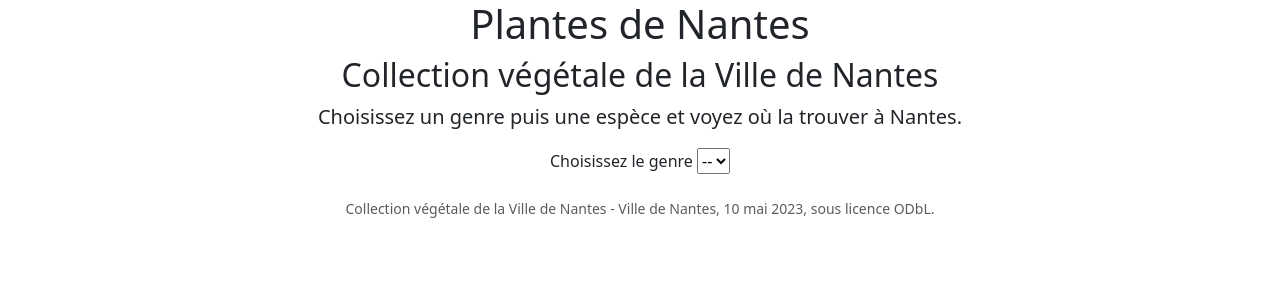
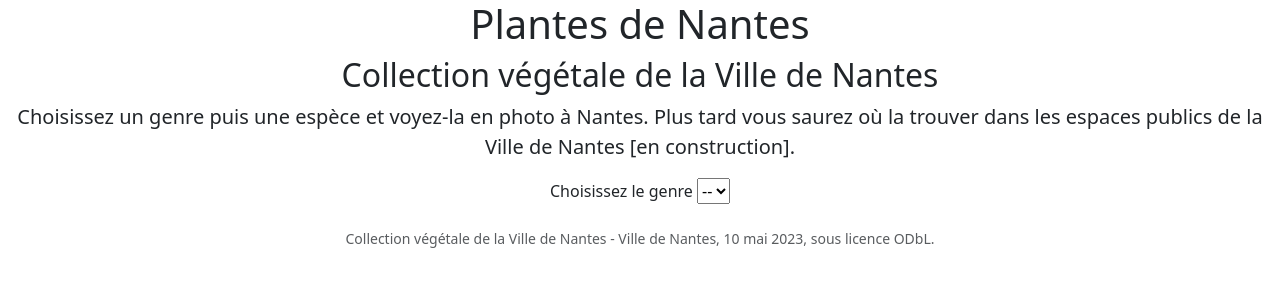
Before and after one commit to OpymS/PlantesDeNantes, a plain HTML site: page index.html in a window 1280 px wide. Drawn offline with nearby package versions, Linux system fonts and the light colour scheme; no server answers.

Commit message:
en construction

```diff
--- a/index.html
+++ b/index.html
@@ -15,7 +15,7 @@
 	</header>
 
 	<p class="lead">
-		Choisissez un genre puis une espèce et voyez où la trouver à Nantes.
+		Choisissez un genre puis une espèce et voyez-la en photo à Nantes. Plus tard vous saurez où la trouver dans les espaces publics de la Ville de Nantes [en construction].
 	</p>
 	<div id="selection">
 		<div id="genus">
```
